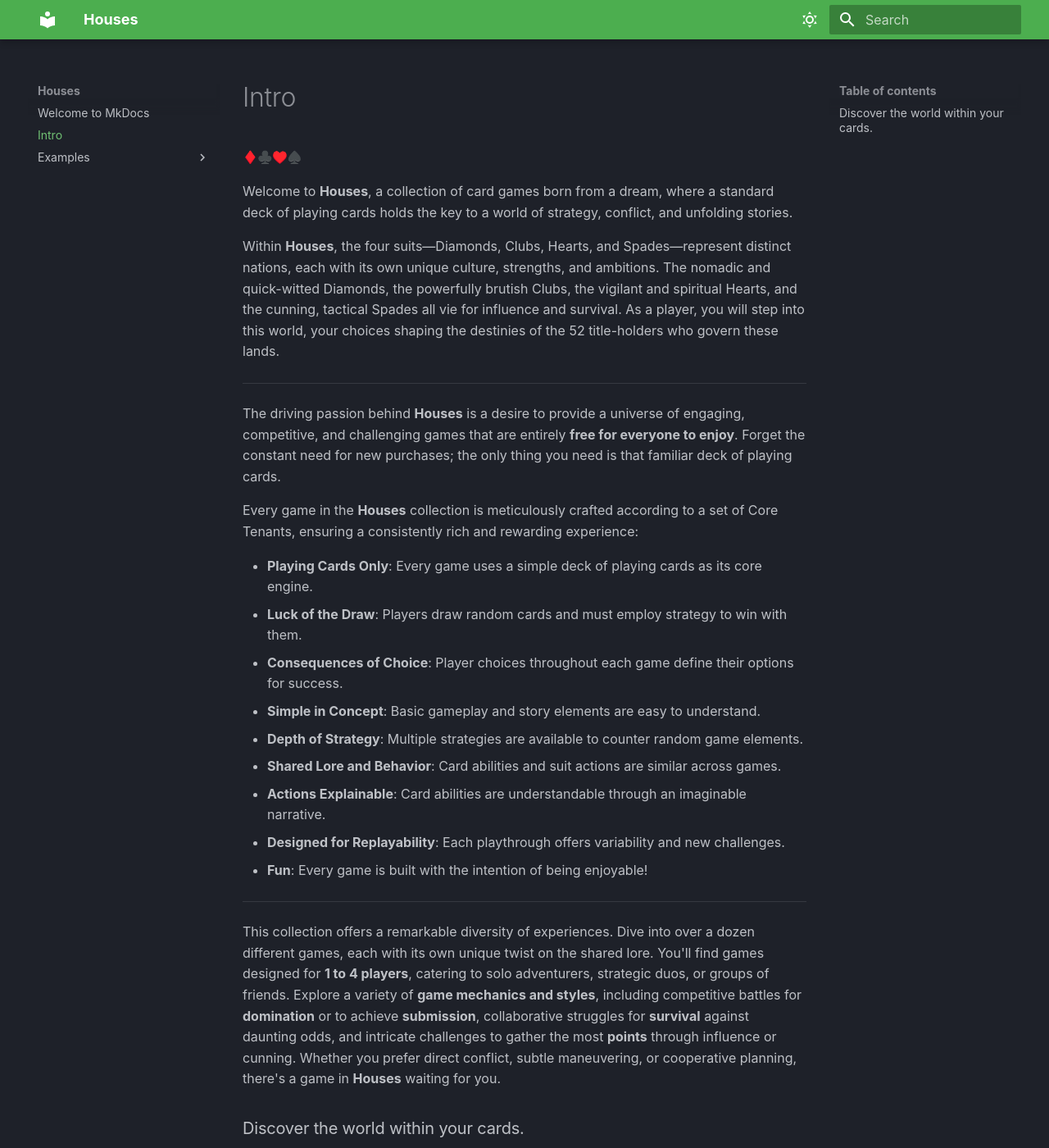
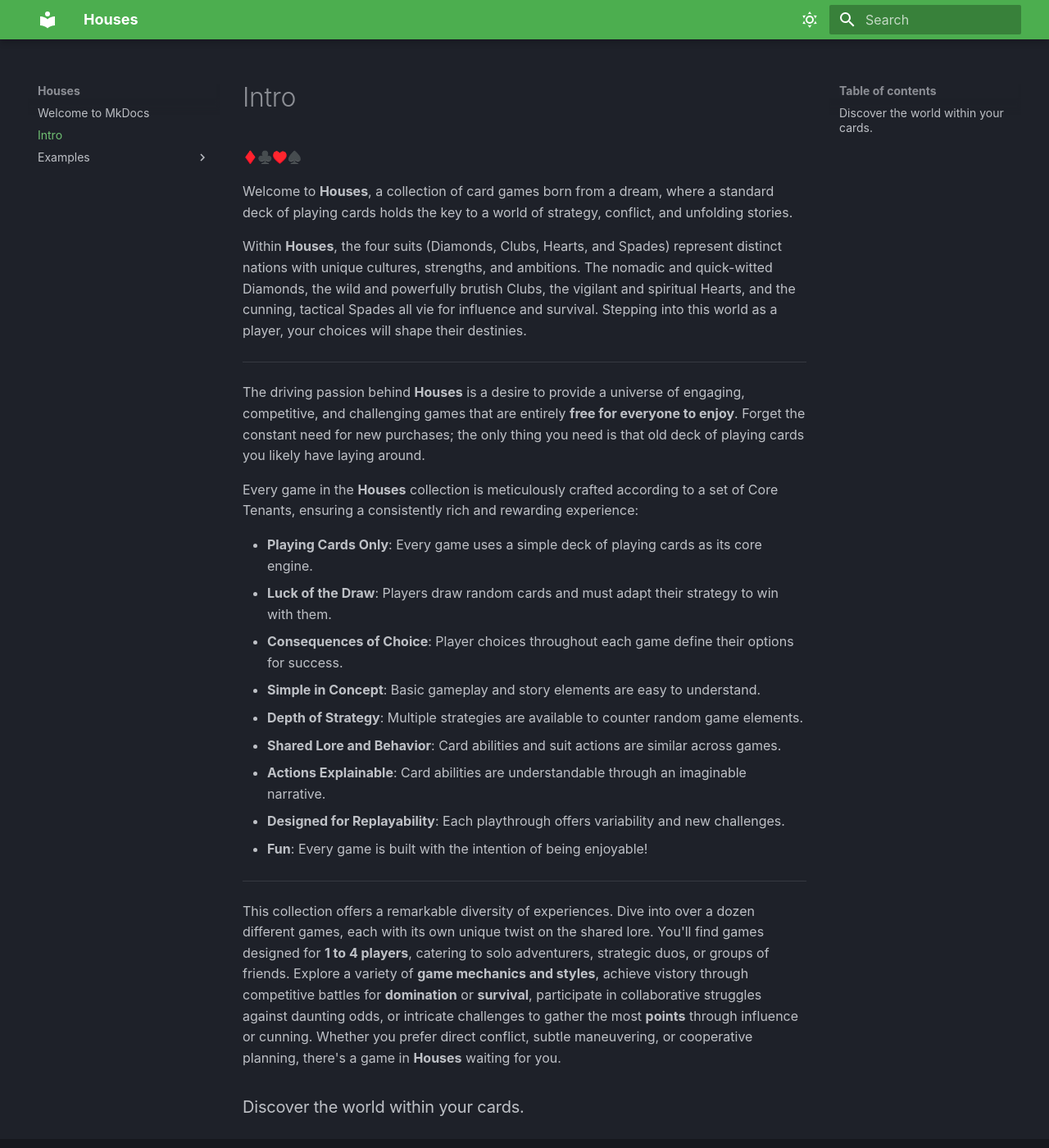
Before and after one commit to rjslingshot/houses-website, an MkDocs documentation site: the page built from docs/intro.md, in a window 1280 px wide and 1400 px high. Shown: the whole window at 82% size. Built offline with MkDocs 1.6.1 and Material for MkDocs 9.7.7, drawn with Linux system fonts in a browser that asks for light colours; emoji names are drawn with the system emoji font; some web fonts are replaced.

Commit message:
fleshing out intro3

```diff
--- a/docs/intro.md
+++ b/docs/intro.md
@@ -2,16 +2,16 @@
 
 Welcome to **Houses**, a collection of card games born from a dream, where a standard deck of playing cards holds the key to a world of strategy, conflict, and unfolding stories.
 
-Within **Houses**, the four suits—Diamonds, Clubs, Hearts, and Spades—represent distinct nations, each with its own unique culture, strengths, and ambitions. The nomadic and quick-witted Diamonds, the powerfully brutish Clubs, the vigilant and spiritual Hearts, and the cunning, tactical Spades all vie for influence and survival. As a player, you will step into this world, your choices shaping the destinies of the 52 title-holders who govern these lands.
+Within **Houses**, the four suits (Diamonds, Clubs, Hearts, and Spades) represent distinct nations with unique cultures, strengths, and ambitions. The nomadic and quick-witted Diamonds, the wild and powerfully brutish Clubs, the vigilant and spiritual Hearts, and the cunning, tactical Spades all vie for influence and survival. Stepping into this world as a player, your choices will shape their destinies.
 
 ---
 
-The driving passion behind **Houses** is a desire to provide a universe of engaging, competitive, and challenging games that are entirely **free for everyone to enjoy**. Forget the constant need for new purchases; the only thing you need is that familiar deck of playing cards.
+The driving passion behind **Houses** is a desire to provide a universe of engaging, competitive, and challenging games that are entirely **free for everyone to enjoy**. Forget the constant need for new purchases; the only thing you need is that old deck of playing cards you likely have laying around.
 
 Every game in the **Houses** collection is meticulously crafted according to a set of Core Tenants, ensuring a consistently rich and rewarding experience:
 
 * **Playing Cards Only**: Every game uses a simple deck of playing cards as its core engine.
-* **Luck of the Draw**: Players draw random cards and must employ strategy to win with them.
+* **Luck of the Draw**: Players draw random cards and must adapt their strategy to win with them.
 * **Consequences of Choice**: Player choices throughout each game define their options for success.
 * **Simple in Concept**: Basic gameplay and story elements are easy to understand.
 * **Depth of Strategy**: Multiple strategies are available to counter random game elements.
@@ -22,6 +22,6 @@
 
 ---
 
-This collection offers a remarkable diversity of experiences. Dive into over a dozen different games, each with its own unique twist on the shared lore. You'll find games designed for **1 to 4 players**, catering to solo adventurers, strategic duos, or groups of friends. Explore a variety of **game mechanics and styles**, including competitive battles for **domination** or to achieve **submission**, collaborative struggles for **survival** against daunting odds, and intricate challenges to gather the most **points** through influence or cunning. Whether you prefer direct conflict, subtle maneuvering, or cooperative planning, there's a game in **Houses** waiting for you.
+This collection offers a remarkable diversity of experiences. Dive into over a dozen different games, each with its own unique twist on the shared lore. You'll find games designed for **1 to 4 players**, catering to solo adventurers, strategic duos, or groups of friends. Explore a variety of **game mechanics and styles**, achieve vistory through competitive battles for **domination** or **survival**, participate in collaborative struggles against daunting odds, or intricate challenges to gather the most **points** through influence or cunning. Whether you prefer direct conflict, subtle maneuvering, or cooperative planning, there's a game in **Houses** waiting for you.
 
 ### Discover the world within your cards.
```
